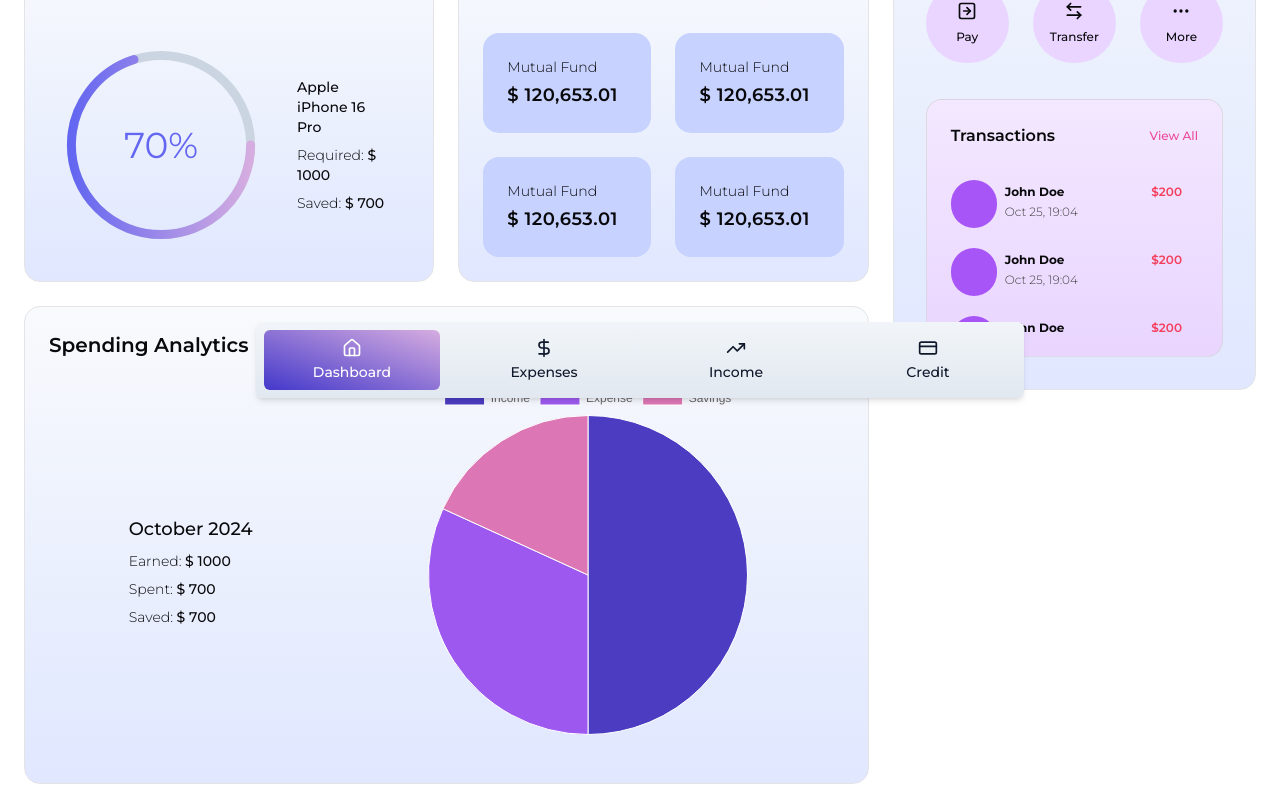
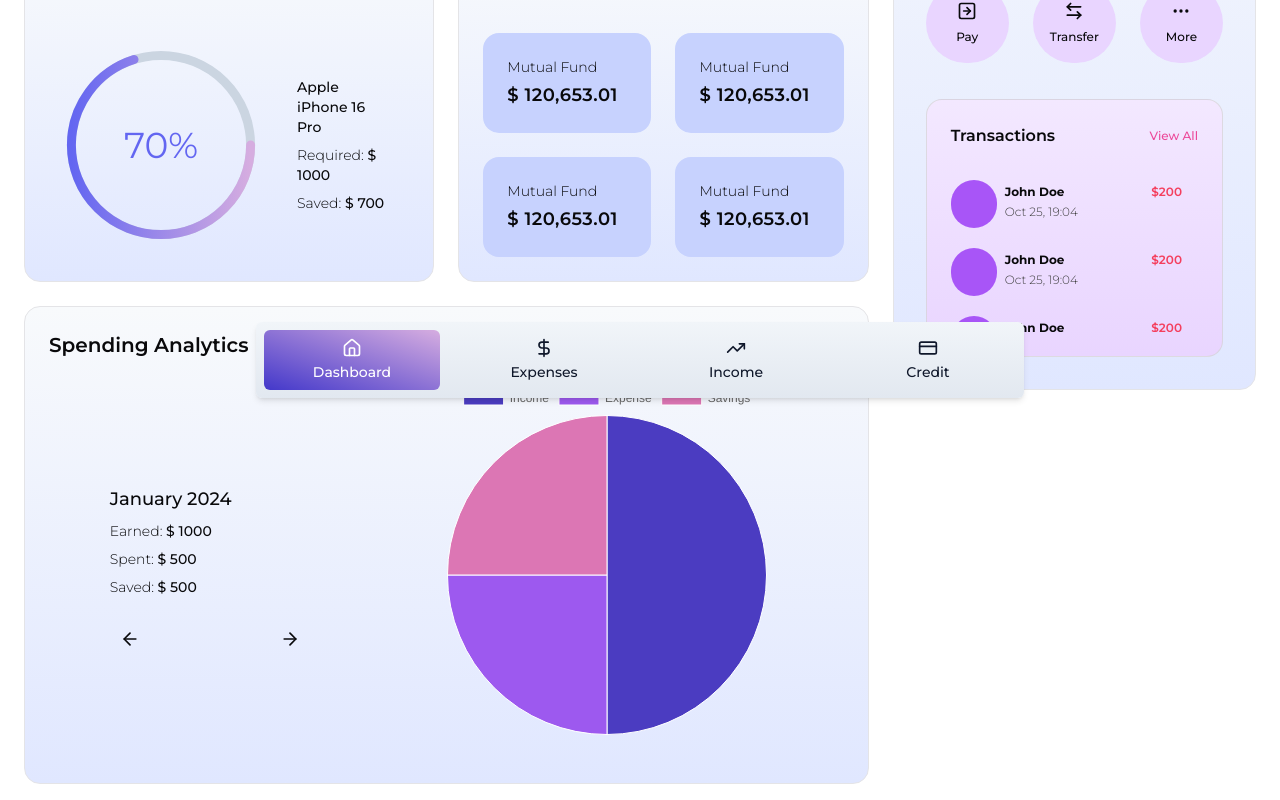
Before and after one commit to AkshatJha21/personal-finance, a Next.js app: page / in a window 1280 px wide. Shown: the part 378-1178 px from the top of the page. Built offline with nearby package versions, Linux system fonts and the light colour scheme.

Commit message:
spending analytics complete

```diff
--- a/components/custom/pieChart.tsx
+++ b/components/custom/pieChart.tsx
@@ -1,38 +1,99 @@
 "use client";
 
+import { useState } from "react";
 import { Pie } from "react-chartjs-2";
-import { Chart as ChartJS, CategoryScale, LinearScale, PointElement, Title, Tooltip, Legend, Filler, ArcElement, } from "chart.js";
+import {
+  Chart as ChartJS,
+  CategoryScale,
+  LinearScale,
+  PointElement,
+  Title,
+  Tooltip,
+  Legend,
+  Filler,
+  ArcElement,
+} from "chart.js";
+import { ArrowLeft, ArrowRight } from "lucide-react";
+
 ChartJS.register(CategoryScale, LinearScale, PointElement, ArcElement, Title, Tooltip, Legend, Filler);
 
+const yearlyData = [
+  {
+    year: 2024,
+    months: [
+      { month: "January", earned: 1000, spent: 500, saved: 500 },
+      { month: "February", earned: 2000, spent: 500, saved: 1500 },
+      { month: "March", earned: 1500, spent: 500, saved: 1000 },
+      { month: "April", earned: 2500, spent: 500, saved: 2000 },
+      { month: "May", earned: 500, spent: 500, saved: 0 },
+      { month: "June", earned: 1500, spent: 500, saved: 1000 },
+      { month: "July", earned: 5000, spent: 500, saved: 4500 },
+      { month: "August", earned: 2500, spent: 200, saved: 2300 },
+      { month: "September", earned: 5500, spent: 5000, saved: 500 },
+      { month: "October", earned: 3600, spent: 500, saved: 3100 },
+      { month: "November", earned: 2500, spent: 1500, saved: 1000 },
+      { month: "December", earned: 5100, spent: 5000, saved: 100 },
+    ],
+  },
+];
+
+export const PieChart = () => {
+  const [monthIndex, setMonthIndex] = useState(0);
+
+  const currentMonthData = yearlyData[0].months[monthIndex];
+
   const data = {
-    labels: [
-        'Income',
-        'Expense',
-        'Savings'
+    labels: ["Income", "Expense", "Savings"],
+    datasets: [
+      {
+        label: "$",
+        data: [currentMonthData.earned, currentMonthData.spent, currentMonthData.saved],
+        backgroundColor: ["rgb(75, 60, 193)", "rgb(157, 89, 239)", "rgb(220, 118, 180)"],
+        hoverOffset: 4,
+        borderWidth: 1,
+      },
     ],
-    datasets: [{
-        label: '$',
-        data: [5347, 3403, 1944],
-        backgroundColor: [
-            'rgb(75, 60, 193)',
-            'rgb(157, 89, 239)',
-            'rgb(220, 118, 180)'
-        ],
-        hoverOffset: 4,
-        borderWidth: 1
-    }]
   };
 
-export const PieChart = () => {
+  const handleNextMonth = () => {
+    setMonthIndex((prevIndex) => (prevIndex + 1) % yearlyData[0].months.length);
+  };
+
+  const handlePreviousMonth = () => {
+    setMonthIndex((prevIndex) =>
+      prevIndex === 0 ? yearlyData[0].months.length - 1 : prevIndex - 1
+    );
+  };
+
   return (
     <div className="md:h-[400px] flex flex-col-reverse md:flex-row items-center justify-around py-6">
       <div className="flex flex-col pt-6 gap-y-2">
-                <p className="text-lg font-medium">October 2024</p>
-                <p className="text-sm font-light dark:text-slate-200">Earned: <span className="font-medium">$ 1000</span></p>
-                <p className="text-sm font-light dark:text-slate-200">Spent: <span className="font-medium">$ 700</span></p>
-                <p className="text-sm font-light dark:text-slate-200">Saved: <span className="font-medium">$ 700</span></p>
+        <p className="text-lg font-medium">{currentMonthData.month} 2024</p>
+        <p className="text-sm font-light dark:text-slate-200">
+          Earned: <span className="font-medium">$ {currentMonthData.earned}</span>
+        </p>
+        <p className="text-sm font-light dark:text-slate-200">
+          Spent: <span className="font-medium">$ {currentMonthData.spent}</span>
+        </p>
+        <p className="text-sm font-light dark:text-slate-200">
+          Saved: <span className="font-medium">$ {currentMonthData.saved}</span>
+        </p>
+        <div className="flex gap-4 justify-between items-center mt-4 w-[200px] mx-auto">
+          <button
+            onClick={handlePreviousMonth}
+            className="p-2 hover:bg-black/5 rounded dark:hover:bg-white/10 transition-all"
+          >
+            <ArrowLeft className="h-5"/>
+          </button>
+          <button
+            onClick={handleNextMonth}
+            className="p-2 hover:bg-black/5 rounded dark:hover:bg-white/10 transition-all"
+          >
+            <ArrowRight className="h-5"/>
+          </button>
+        </div>
       </div>
       <Pie data={data} />
     </div>
-    )
-}
+  );
+};
```
Lines whose indentation alone changed are shown as unchanged.
